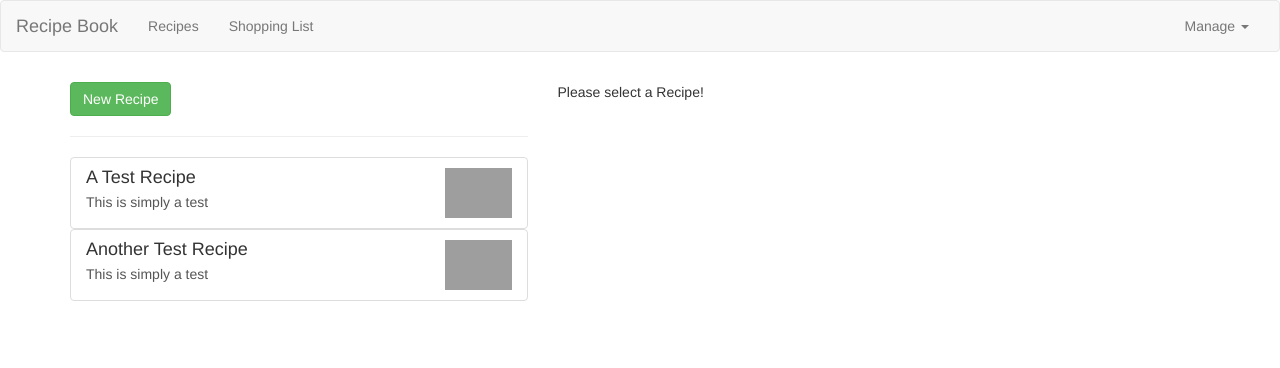
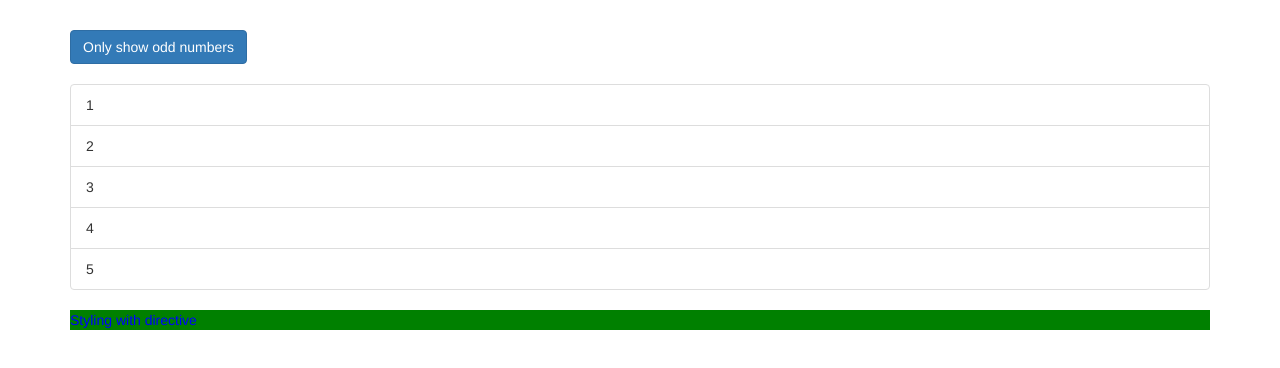
Before and after one commit to AliHammadd/angualrStarting, an Angular app: page / in a window 1280 px wide. Shown: the top 368 px of the page. Built offline with nearby package versions, Linux system fonts and the light colour scheme; grey boxes are pictures that could not be loaded.

Commit message:
Creating a Basic Attribute Directive

```diff
--- a/src/app/app.component.html
+++ b/src/app/app.component.html
@@ -1,4 +1,4 @@
-<app-header (featureSelected)="onNavigate($event)"></app-header>
+<!-- <app-header (featureSelected)="onNavigate($event)"></app-header>
 <div class="container">
   <div class="row">
     <div class="col-md-12">
@@ -6,4 +6,27 @@
       <app-shopping-list *ngIf="loadedFeature !== 'recipe'"></app-shopping-list>
     </div>
   </div>
+</div> -->
+
+<div class="container">
+  <div class="row">
+    <div class="col-xs-12">
+      <button
+        class="btn btn-primary"
+        (click)="onlyOdd = !onlyOdd">Only show odd numbers
+      </button>
+      <br><br>
+      <ul class="list-group">
+        <li
+          class="list-group-item"
+          *ngFor="let number of numbers">
+          {{ number }}
+        </li>
+      </ul>
+      <p basicHighlight>Styling with directive</p>
+      <ng-template [ngIf]="onlyOdd">
+        <p>Only odd</p>
+      </ng-template>
+    </div>
+  </div>
 </div>
--- a/src/app/app.component.ts
+++ b/src/app/app.component.ts
@@ -7,7 +7,10 @@ import { Component } from '@angular/core';
 })
 export class AppComponent {
     loadedFeature = 'recipe';
-
+    numbers = [1, 2, 3, 4, 5];
+    onlyOdd = false;
+    oddNumbers = [1 , 3, 5 ];
+    evenNumbers = [2, 4];
     onNavigate(feature: string){
       this.loadedFeature = feature;
     }
--- a/src/app/app.module.ts
+++ b/src/app/app.module.ts
@@ -13,6 +13,7 @@ import { RecipeDetailComponent } from './recipes/recipe-detail/recipe-detail.com
 import { RecipeItemComponent } from './recipes/recipe-list/recipe-item/recipe-item.component';
 import { ShoppingListComponent } from './shopping-list/shopping-list.component';
 import { ShoppingEditComponent } from './shopping-list/shopping-edit/shopping-edit.component';
+import { BasicHighlightDirective } from './directives/basic-highlights.directive';
 
 @NgModule({
   declarations: [
@@ -25,7 +26,8 @@ import { ShoppingEditComponent } from './shopping-list/shopping-edit/shopping-ed
     RecipeDetailComponent,
     RecipeItemComponent,
     ShoppingListComponent,
-    ShoppingEditComponent
+    ShoppingEditComponent,
+    BasicHighlightDirective
   ],
   imports: [
     BrowserModule,
--- /dev/null
+++ b/src/app/directives/basic-highlights.directive.ts
@@ -0,0 +1,12 @@
+import { Directive, ElementRef, OnInit } from "@angular/core";
+
+@Directive({
+    selector: '[basicHighlight]'
+})
+export class BasicHighlightDirective implements OnInit{
+    constructor(private elementRef: ElementRef ){
+    }
+    ngOnInit(){
+        this.elementRef.nativeElement.style.backgroundColor = 'green';
+    }
+}
```
